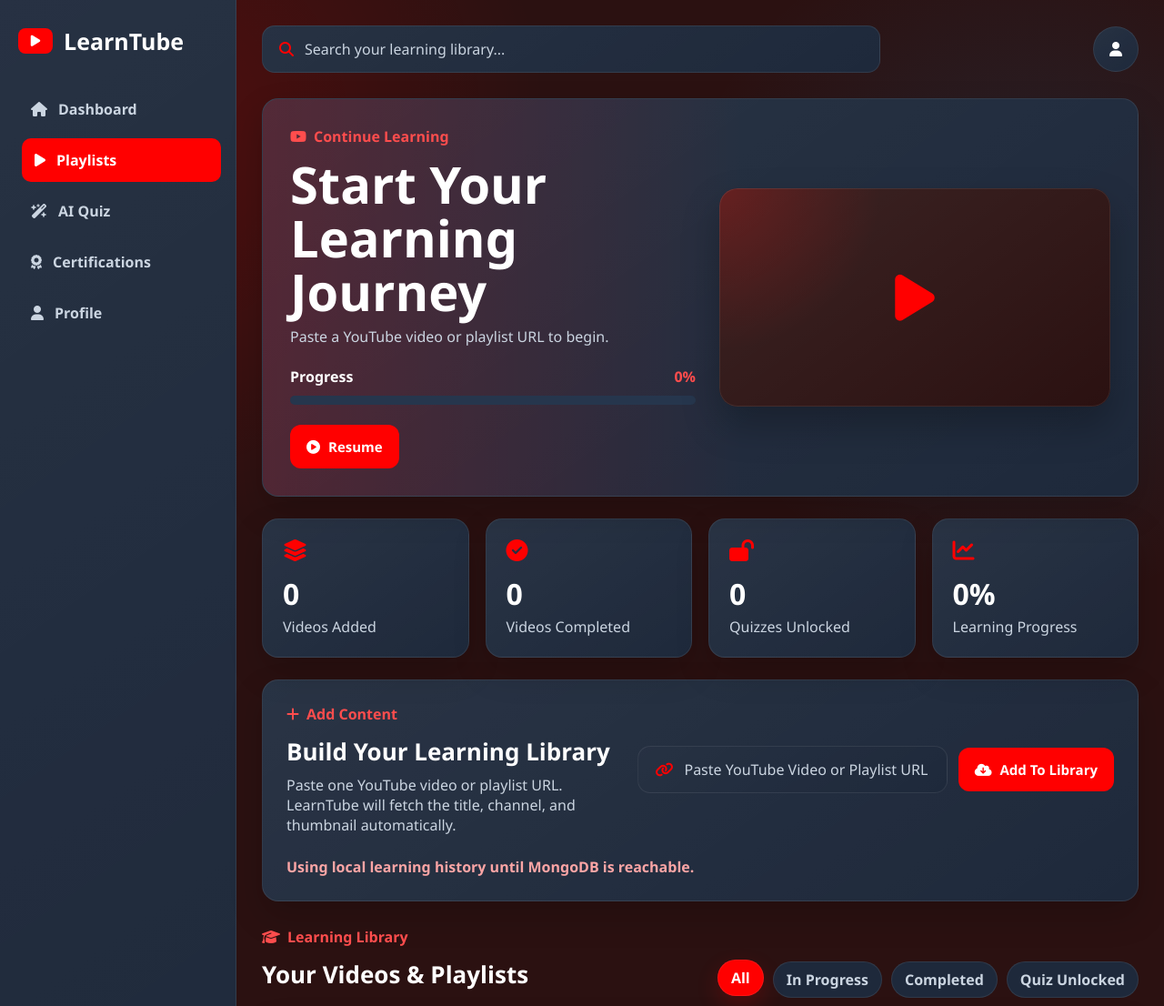
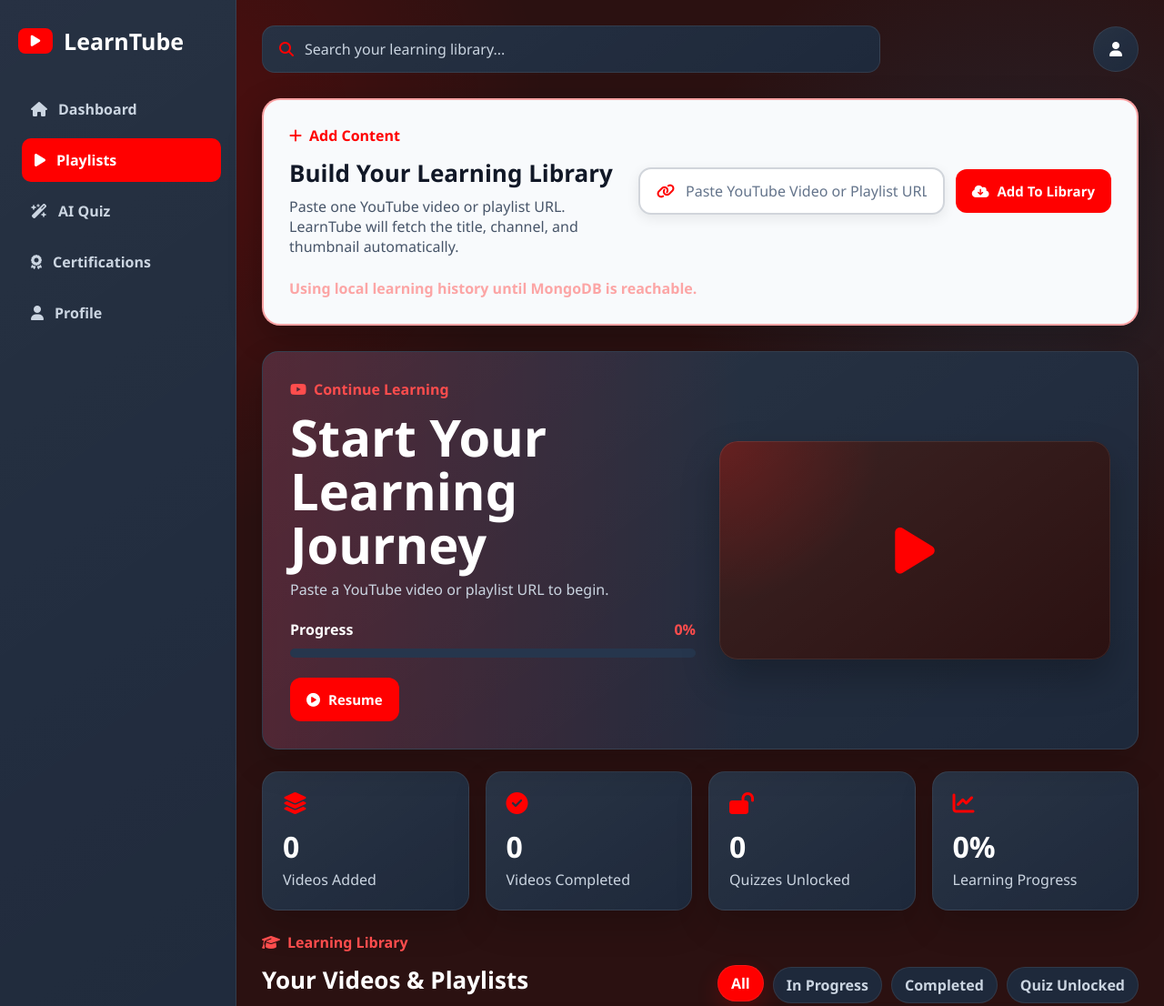
Before and after one commit to Manashri28/LearnTube, a website: page Frontend/playlist.html in a window 1280 px wide. Shown: the top 1106 px of the page at 91% size. Drawn offline with Linux system fonts and the light colour scheme; no server answers; sample sign-in values are in the browser's storage.

Commit message:
Fix playlist flow and improve add content UI

```diff
--- a/Frontend/playlist.css
+++ b/Frontend/playlist.css
@@ -281,12 +281,55 @@
 }
 
 .add-content{
-display:grid;
-grid-template-columns:minmax(260px,.9fr) minmax(320px,1.3fr);
-gap:24px;
-align-items:center;
-padding:26px;
-margin-bottom:28px;
+    display:grid;
+    grid-template-columns:minmax(260px,.9fr) minmax(320px,1.3fr);
+    gap:24px;
+    align-items:center;
+    padding:28px;
+    margin-bottom:28px;
+
+    /* Make Add Content stand out */
+    background:#f8fafc;
+    border:2px solid rgba(255,0,0,0.35);
+    border-radius:20px;
+    box-shadow:0 12px 35px rgba(0,0,0,0.25);
+}
+
+.add-content h2{
+    color:#111827;
+    font-size:28px;
+    margin-bottom:8px;
+}
+
+.add-content p{
+    color:#475569;
+}
+
+.add-content .eyebrow{
+    color:#ff0000;
+}
+
+.add-content .input-wrap{
+    background:#ffffff;
+    border:2px solid #d1d5db;
+    box-shadow:0 4px 14px rgba(0,0,0,0.08);
+}
+
+.add-content .input-wrap:focus-within{
+    border-color:#ff0000;
+    box-shadow:0 0 0 4px rgba(255,0,0,0.12);
+}
+
+.add-content .input-wrap input{
+    color:#111827;
+}
+
+.add-content .input-wrap input::placeholder{
+    color:#64748b;
+}
+
+.add-content .input-wrap i{
+    color:#ff0000;
 }
 
 .add-content h2,
--- a/Frontend/playlist.html
+++ b/Frontend/playlist.html
@@ -44,34 +44,96 @@
         </a>
     </nav>
 
+
+    <!-- Add Content -->
+    <section class="add-content card-panel">
+
+        <div>
+            <span class="eyebrow">
+                <i class="fa-solid fa-plus"></i>
+                Add Content
+            </span>
+
+            <h2>Build Your Learning Library</h2>
+
+            <p>
+                Paste one YouTube video or playlist URL.
+                LearnTube will fetch the title, channel, and thumbnail automatically.
+            </p>
+        </div>
+
+        <form class="content-form" id="contentForm">
+
+            <div class="input-wrap">
+                <i class="fa-solid fa-link"></i>
+
+                <input
+                    id="playlistInput"
+                    type="url"
+                    placeholder="Paste YouTube Video or Playlist URL"
+                >
+            </div>
+
+            <button class="btn" type="submit">
+                <i class="fa-solid fa-cloud-arrow-down"></i>
+                Add To Library
+            </button>
+
+        </form>
+
+        <p class="form-message" id="formMessage" role="status"></p>
+
+    </section>
+
+
+    <!-- Continue Learning -->
     <section class="hero-section card-panel" id="heroSection">
+
         <div class="hero-copy">
-            <span class="eyebrow"><i class="fa-brands fa-youtube"></i>Continue Learning</span>
-            <h1 id="heroTitle">Start Your Learning Journey</h1>
-            <p id="heroSubtitle">Paste a YouTube video or playlist URL to begin.</p>
+
+            <span class="eyebrow">
+                <i class="fa-brands fa-youtube"></i>
+                Continue Learning
+            </span>
+
+            <h1 id="heroTitle">
+                Start Your Learning Journey
+            </h1>
+
+            <p id="heroSubtitle">
+                Paste a YouTube video or playlist URL to begin.
+            </p>
 
             <div class="hero-progress">
+
                 <div class="progress-row">
                     <span>Progress</span>
                     <strong id="heroProgressText">0%</strong>
                 </div>
+
                 <div class="progress-box">
                     <div class="progress-fill" id="heroProgressFill"></div>
                 </div>
+
             </div>
 
             <button class="btn" id="resumeBtn">
                 <i class="fa-solid fa-circle-play"></i>
                 Resume
             </button>
+
         </div>
 
         <div class="hero-thumbnail" id="heroThumbnail">
             <i class="fa-solid fa-play"></i>
         </div>
+
     </section>
 
+
+    <!-- Learning Statistics -->
     <section class="analytics-grid" aria-label="Learning progress analytics">
+
         <article class="metric-card">
             <i class="fa-solid fa-layer-group"></i>
             <h2 data-counter="videosAdded">0</h2>
@@ -95,54 +157,72 @@
             <h2 data-counter="learningProgress">0%</h2>
             <p>Learning Progress</p>
         </article>
+
     </section>
 
-    <section class="add-content card-panel">
+
+    <!-- Learning Library -->
+    <section class="library-toolbar">
+
         <div>
-            <span class="eyebrow"><i class="fa-solid fa-plus"></i>Add Content</span>
-            <h2>Build Your Learning Library</h2>
-            <p>Paste one YouTube video or playlist URL. LearnTube will fetch the title, channel, and thumbnail automatically.</p>
-        </div>
+            <span class="eyebrow">
+                <i class="fa-solid fa-graduation-cap"></i>
+                Learning Library
+            </span>
 
-        <form class="content-form" id="contentForm">
-            <div class="input-wrap">
-                <i class="fa-solid fa-link"></i>
-                <input id="playlistInput" type="url" placeholder="Paste YouTube Video or Playlist URL">
-            </div>
-
-            <button class="btn" type="submit">
-                <i class="fa-solid fa-cloud-arrow-down"></i>
-                Add To Library
-            </button>
-        </form>
-
-        <p class="form-message" id="formMessage" role="status"></p>
-    </section>
-
-    <section class="library-toolbar">
-        <div>
-            <span class="eyebrow"><i class="fa-solid fa-graduation-cap"></i>Learning Library</span>
             <h2>Your Videos & Playlists</h2>
         </div>
 
-        <div class="filter-tabs" id="filterTabs" aria-label="Filter learning library">
-            <button class="filter-tab active" data-filter="all">All</button>
-            <button class="filter-tab" data-filter="in-progress">In Progress</button>
-            <button class="filter-tab" data-filter="completed">Completed</button>
-            <button class="filter-tab" data-filter="quiz-unlocked">Quiz Unlocked</button>
+        <div
+            class="filter-tabs"
+            id="filterTabs"
+            aria-label="Filter learning library"
+        >
+            <button class="filter-tab active" data-filter="all">
+                All
+            </button>
+
+            <button class="filter-tab" data-filter="in-progress">
+                In Progress
+            </button>
+
+            <button class="filter-tab" data-filter="completed">
+                Completed
+            </button>
+
+            <button class="filter-tab" data-filter="quiz-unlocked">
+                Quiz Unlocked
+            </button>
         </div>
+
     </section>
 
+
+    <!-- Empty State -->
     <section class="empty-state card-panel" id="emptyState">
+
         <i class="fa-solid fa-circle-play"></i>
+
         <h2>Start Your Learning Journey</h2>
-        <p>Paste a YouTube video or playlist URL to begin.</p>
+
+        <p>
+            Paste a YouTube video or playlist URL to begin.
+        </p>
+
     </section>
 
-    <section class="library-grid" id="libraryGrid" aria-live="polite"></section>
+
+    <!-- Library Grid -->
+    <section
+        class="library-grid"
+        id="libraryGrid"
+        aria-live="polite"
+    ></section>
 
 </main>
 
+
+<!-- Delete Playlist Modal -->
 <div id="deleteModal" class="modal-overlay hidden">
 
     <div class="delete-modal">
@@ -155,11 +235,17 @@
 
         <div class="modal-buttons">
 
-            <button id="cancelDeleteBtn" class="btn secondary">
+            <button
+                id="cancelDeleteBtn"
+                class="btn secondary"
+            >
                 Cancel
             </button>
 
-            <button id="confirmDeleteBtn" class="btn danger">
+            <button
+                id="confirmDeleteBtn"
+                class="btn danger"
+            >
                 Delete
             </button>
 
@@ -169,6 +255,7 @@
 
 </div>
 
+
 <script src="playlist.js"></script>
 
 </body>
```
